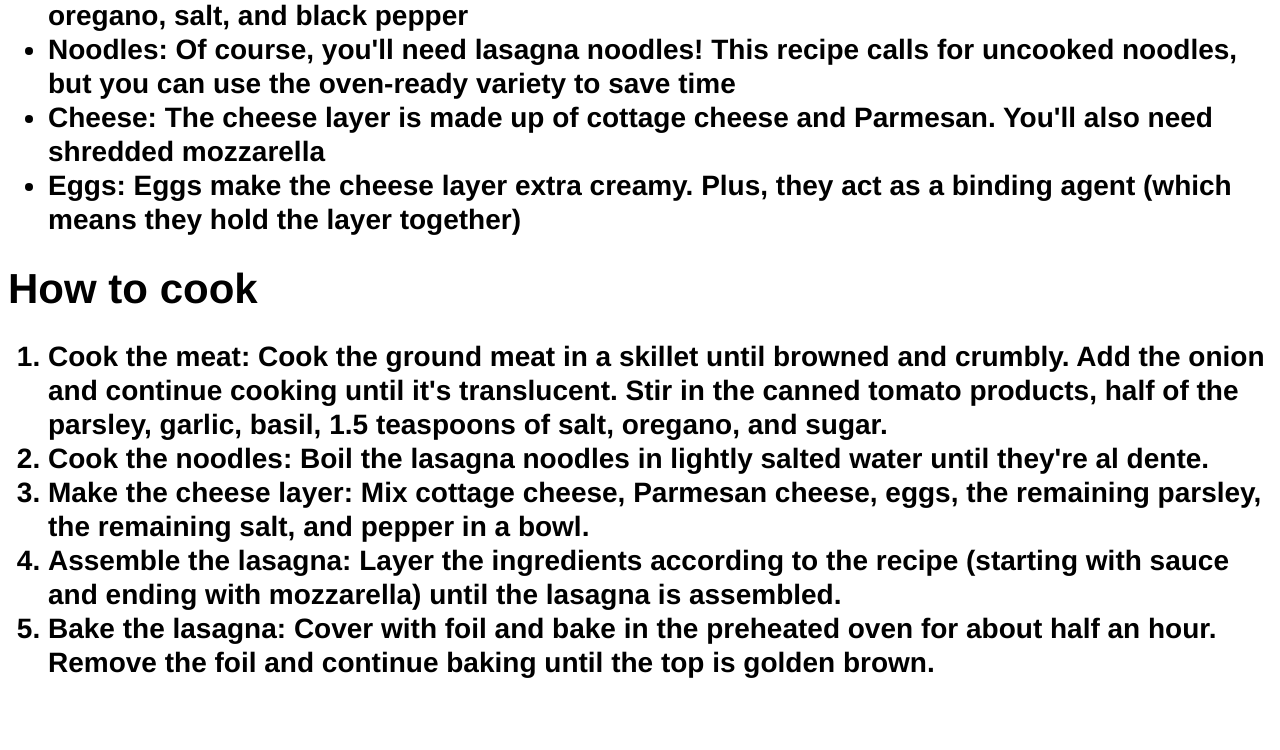
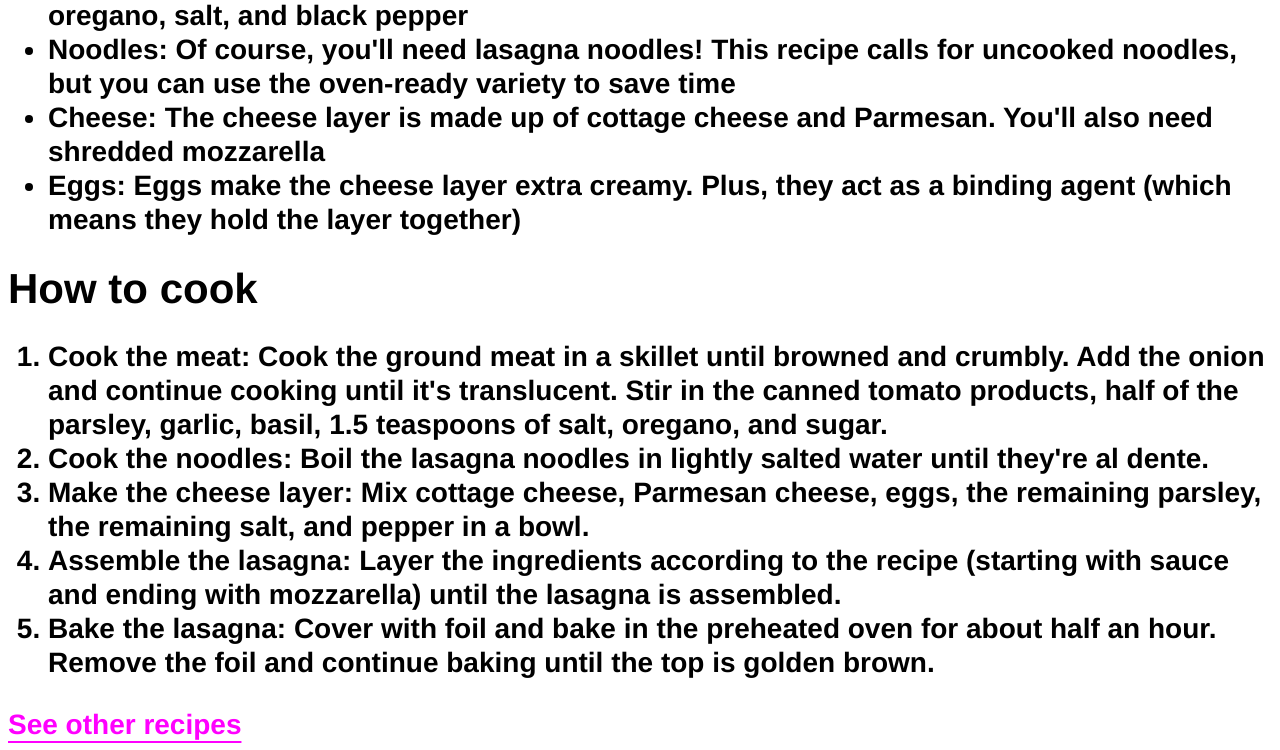
Before and after one commit to lozynskyidv/odin-recipes, a plain HTML site: page recipes/lasagna.html in a window 1280 px wide. Shown: the part 918-1668 px from the top of the page. Before the commit the page ends 1626 px from the top, so only its background shows below. Drawn offline with Linux system fonts and the light colour scheme.

Commit message:
Add "See other recipes link" for recipe pages

```diff
--- a/recipes/lasagna.html
+++ b/recipes/lasagna.html
@@ -37,5 +37,6 @@
         </li>
         <li><b>Bake the lasagna:</b> Cover with foil and bake in the preheated oven for about half an hour. Remove the foil and continue baking until the top is golden brown.        </li>
     </ol>
+    <a href="../index.html">See other recipes</a>
 </body>
 </html>
```
Also changed, not shown: recipes/sloppy-joes.html (+1 -0 lines).
